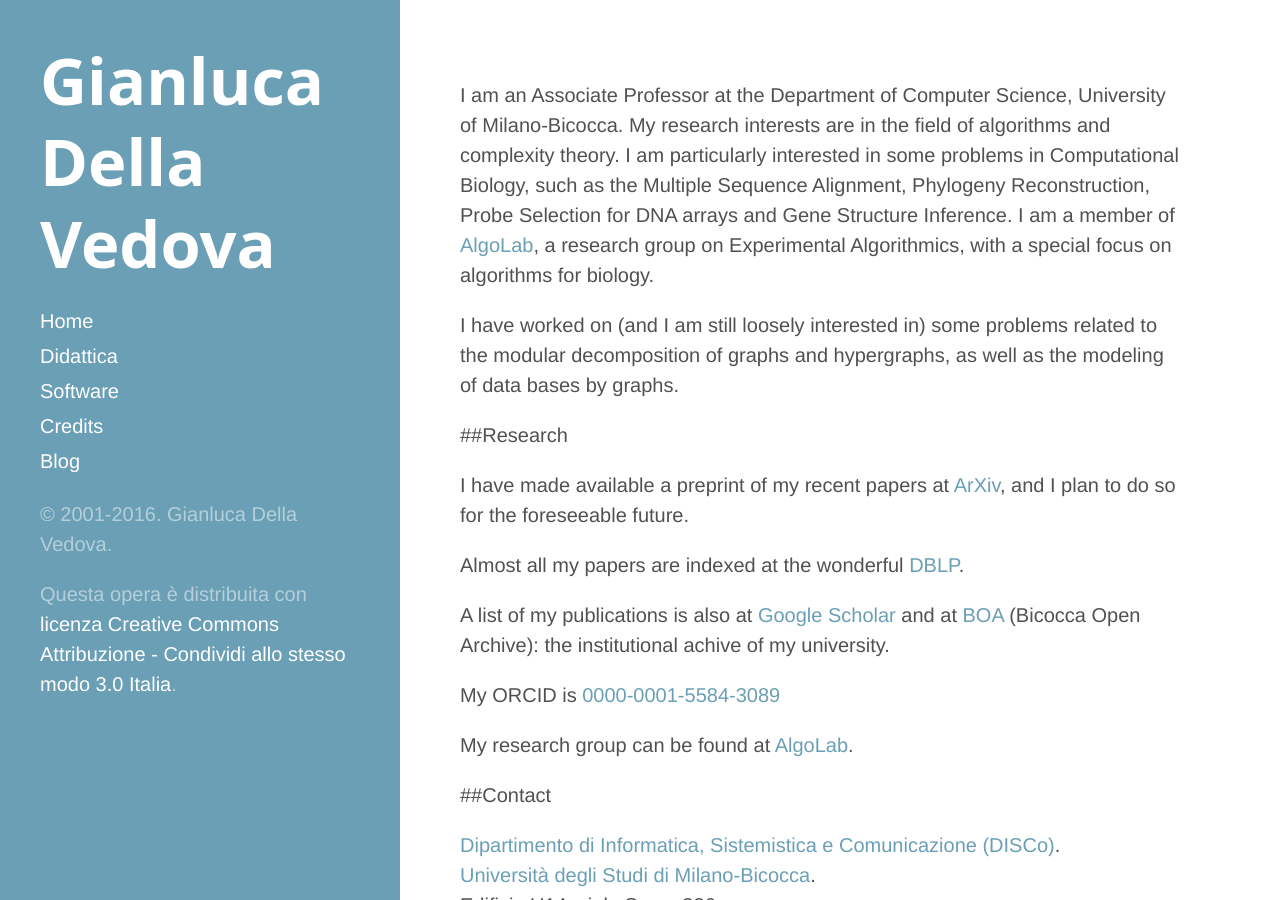
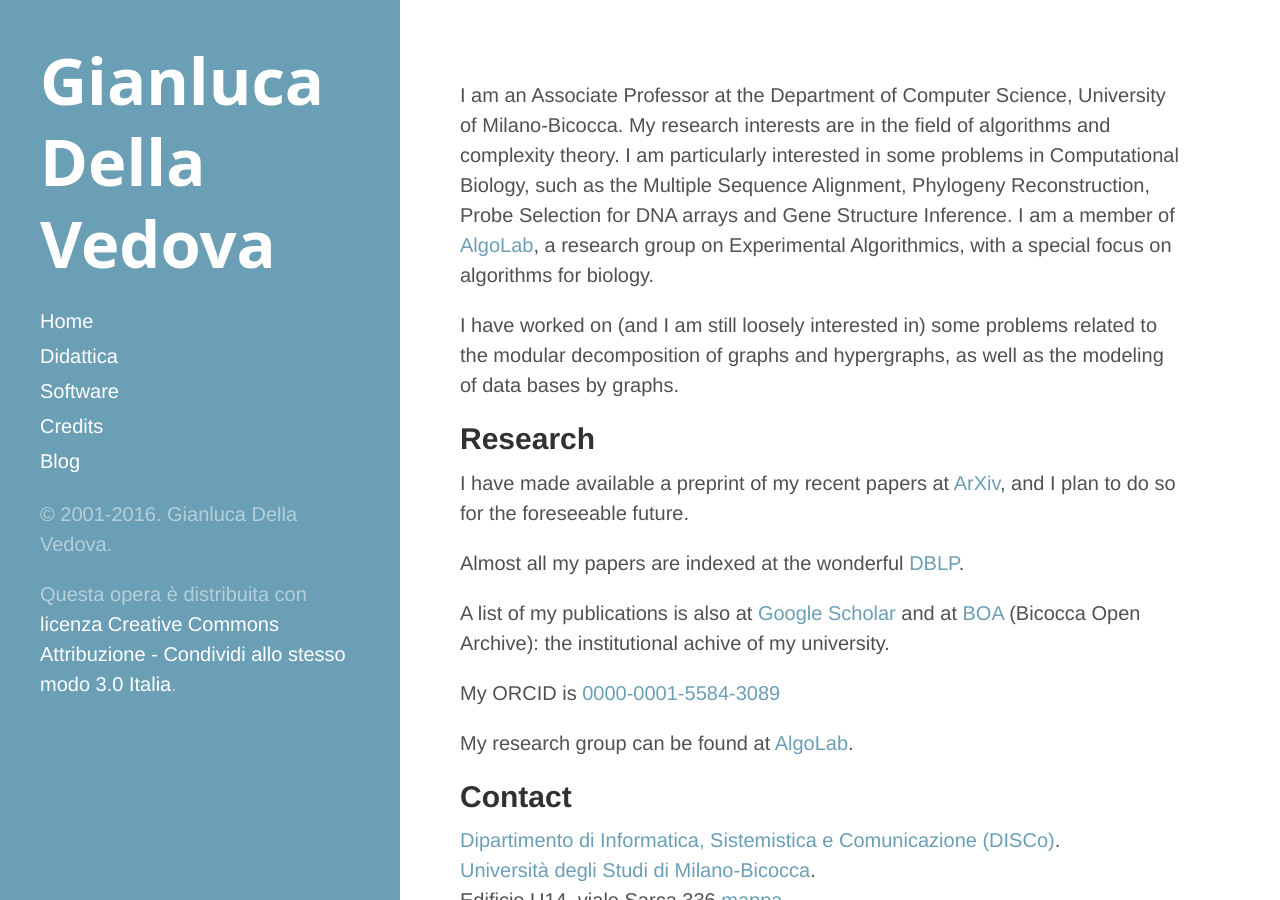
Before and after one commit to gdv/gdv.github.io, a Jekyll site: the page built from index.md, in a window 1280 px wide and 900 px high. Built offline with Jekyll 4.4.1, drawn with Linux system fonts in a browser that asks for light colours; the list of posts is cut into pages by our own code.

Commit message:
Upgraded jekyll

```diff
--- a/_config.yml
+++ b/_config.yml
@@ -7,6 +7,3 @@ tagline:          ''
 description:      ''
 url:              https://gianluca.dellavedova.org
 baseurl:          /
-
-
-paginate:         5
--- a/index.md
+++ b/index.md
@@ -17,7 +17,7 @@ I have worked on (and I am still loosely interested in) some problems
 related to the modular decomposition of graphs and hypergraphs, as
 well as the modeling of data bases by graphs.
 
-##Research
+## Research
 
 I have made available a preprint of my recent papers at
 [ArXiv](http://arxiv.org/a/dellavedova_g_1), and I plan to do so for
@@ -38,7 +38,7 @@ My ORCID is
 
 My research group can be found at [AlgoLab](http://www.algolab.eu).
 
-##Contact
+## Contact
 
 [Dipartimento di Informatica, Sistemistica e Comunicazione (DISCo)](http://www.disco.unimib.it).
 [Università degli Studi di Milano-Bicocca](http://www.unimib.it).
```
Also changed, not shown: didattica.md (+3 -3 lines).
